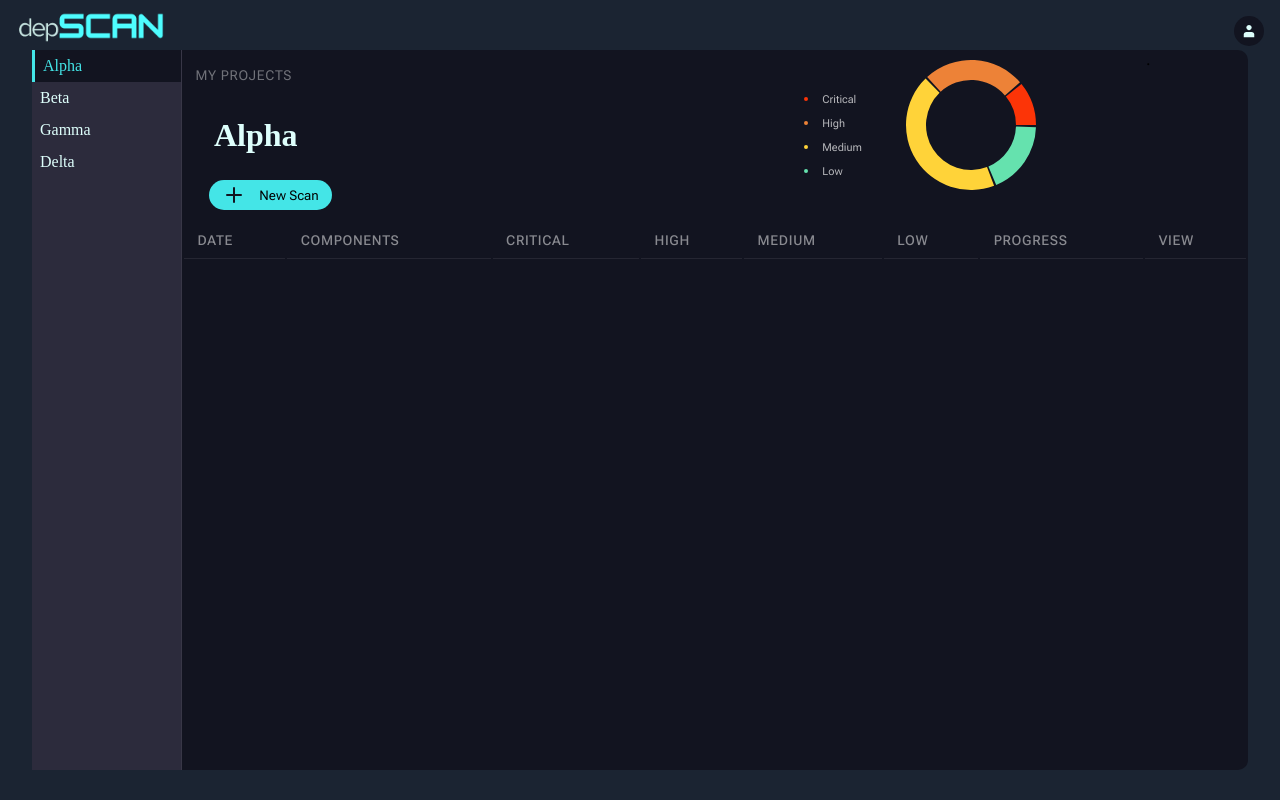
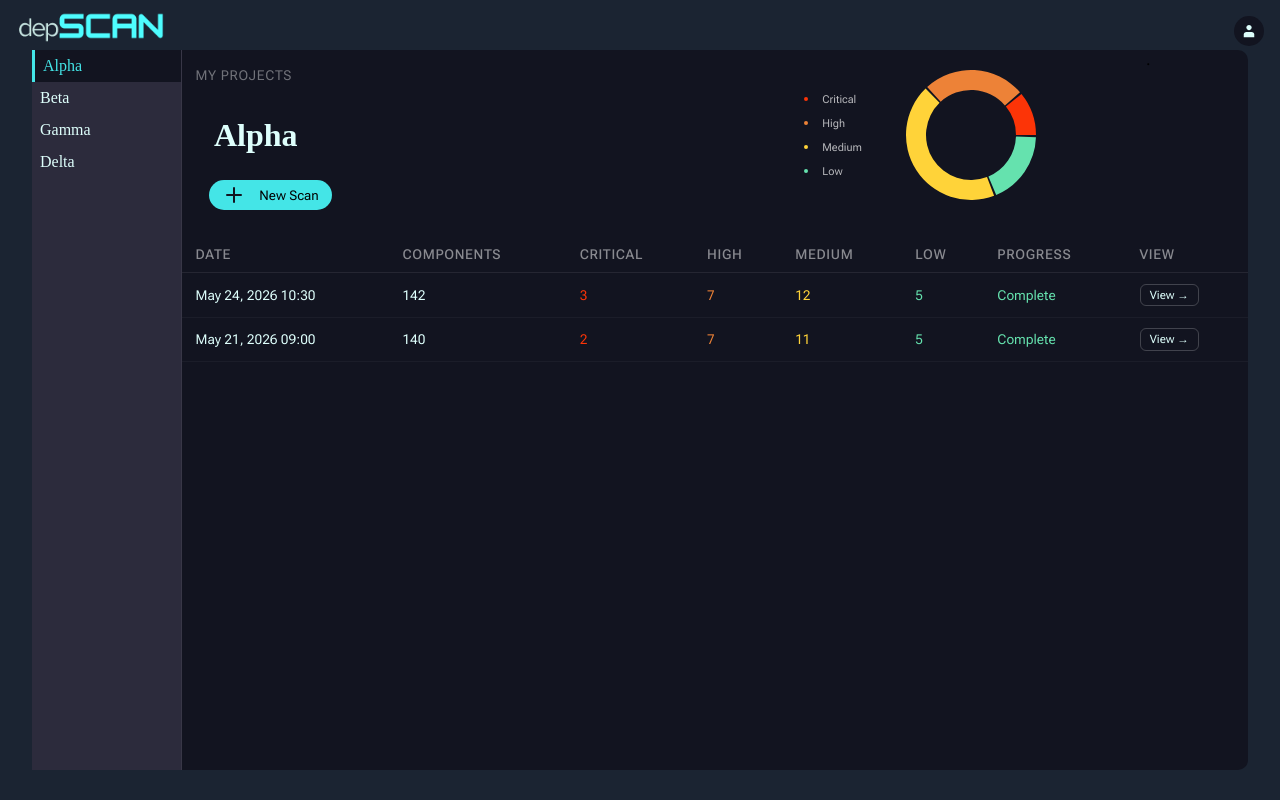
Before and after one commit to vedikasaklani/depSCAN, a React (Vite) app in the folder frontend/: page /projects in a window 1280 px wide. Built offline with nearby package versions, Linux system fonts and the light colour scheme; a web font is replaced by a local one.

Commit message:
table entries enumerated

```diff
--- a/frontend/src/project-page/ProjectPage.css
+++ b/frontend/src/project-page/ProjectPage.css
@@ -145,10 +145,14 @@
 }
 #donut{
     grid-area:box5;
+    align-self: center;
+    justify-self: center;
 }
 #vuln-table{
     grid-area:table;
-    color:var(--textlight)
+    color:var(--textlight);
+    margin-top:1em;
+    border-collapse:collapse;
 }
 #vuln-table th {
     padding: 0.75em 1em;
@@ -160,3 +164,28 @@
     text-transform: uppercase;
     letter-spacing: 0.05em;
 }
+#vuln-table td {
+    padding: 0.75em 1em;
+    color: var(--textlight);
+    font-size:0.85em;
+    border-bottom: 1px solid rgba(255,255,255,0.04);
+}
+#vuln-table tr:hover {
+    background-color: rgba(255,255,255,0.03);
+}
+
+.view-btn {
+    background: none;
+    border: 1px solid rgba(255,255,255,0.2);
+    color: var(--textlight);
+    padding: 0.3em 0.8em;
+    border-radius: 6px;
+    cursor: pointer;
+    font-size: 0.85em;
+    transition: 0.2s ease;
+}
+
+.view-btn:hover {
+    border-color: var(--teal);
+    color: var(--teal);
+}
--- a/frontend/src/project-page/data.js
+++ b/frontend/src/project-page/data.js
@@ -15,7 +15,7 @@ export const mockScans = [
         high: 7,
         medium: 12,
         low: 5,
-        progress: "complete"
+        progress: "Complete"
     },
     {
         id: 2,
@@ -26,7 +26,7 @@ export const mockScans = [
         high: 7,
         medium: 11,
         low: 5,
-        progress: "complete"
+        progress: "Complete"
     },
     {
         id: 3,
@@ -37,7 +37,7 @@ export const mockScans = [
         high: 5,
         medium: 10,
         low: 4,
-        progress: "complete"
+        progress: "Complete"
     },
     {
         id: 4,
@@ -48,7 +48,7 @@ export const mockScans = [
         high: 4,
         medium: 8,
         low: 3,
-        progress: "error"
+        progress: "Error"
     },
     {
         id: 5,
@@ -59,6 +59,6 @@ export const mockScans = [
         high: 9,
         medium: 14,
         low: 6,
-        progress: "in progress"
+        progress: "In progress"
     },
 ]
--- a/frontend/src/project-page/projectlist.jsx
+++ b/frontend/src/project-page/projectlist.jsx
@@ -44,11 +44,21 @@ function Projectpage(){
                             <li><Dot color="var(--low)"></Dot>Low</li>
                         </ul></div>
                         <div id="donut">
+                            {projectScans.length === 0 ? (
+                                <p style={{
+                                    color: "rgba(255,255,255,0.4)",
+                                    fontSize: "0.85em",
+                                    textAlign: "center",
+                                }}>
+                                    No scans yet
+                                </p>
+                            ) : (
                                 <DonutChart scans={latestScan ? [latestScan] : []} />
+                            )}
                         </div>
-                        <div gridArea="box6">.</div>
-
+                        <div >.</div>
                         <table id="vuln-table">
+                            <thead>
                                 <tr>
                                     <th>Date</th>
                                     <th>Components</th>
@@ -59,6 +69,27 @@ function Projectpage(){
                                     <th>Progress</th>
                                     <th>View</th>
                                 </tr>
+                            </thead>
+                            <tbody>
+                                {projectScans.map(scan => (
+                                    <tr key={scan.id}>
+                                        <td>{scan.date}</td>
+                                        <td>{scan.components}</td>
+                                        <td style={{color:"var(--critical)"}}>{scan.critical}</td>
+                                        <td style={{color:"var(--high)"}}>{scan.high}</td>
+                                        <td style={{color:"var(--medium)"}}>{scan.medium}</td>
+                                        <td style={{color:"var(--low)"}}>{scan.low}</td>
+                                        <td style={{
+                                            color: scan.progress === "Complete" ? "var(--low)" :
+                                                scan.progress === "In progress" ? "var(--medium)" :
+                                                scan.progress === "Error" ? "var(--critical)" : "var(--textlight)"
+                                        }}>
+                                            {scan.progress}
+                                        </td>
+                                        <td><button className="view-btn">View →</button></td>
+                                    </tr>
+                                ))}
+                            </tbody>
                         </table>
                     </div>
             </div>
```
Also changed, not shown: frontend/src/data.js (deleted, +0 -59 lines). Lines whose indentation alone changed are shown as unchanged.
